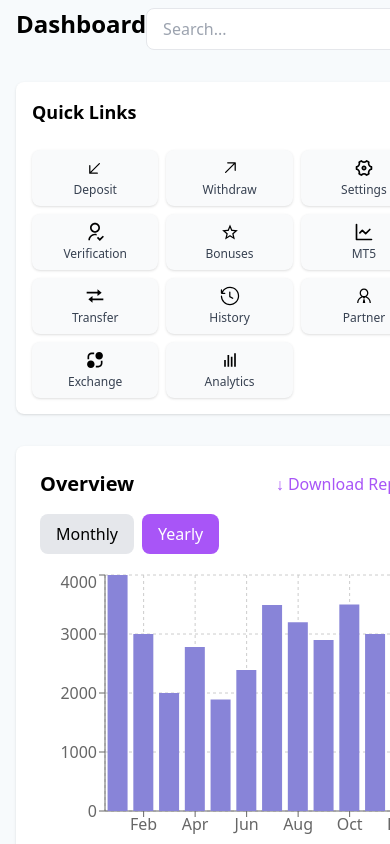
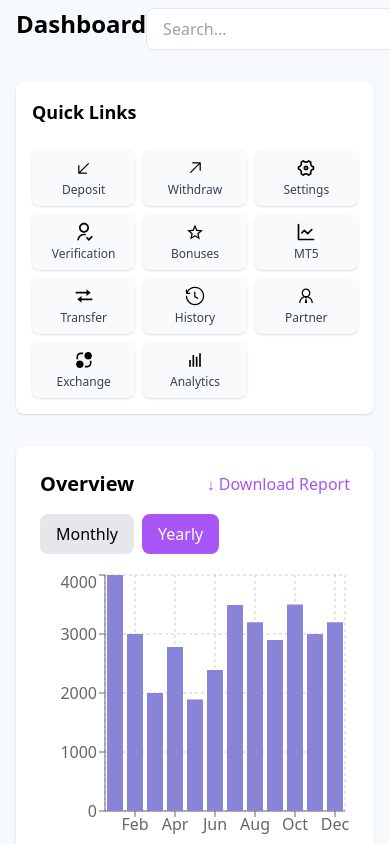
Before and after one commit to subham2913/figma, a React (Vite) app: page / in a window 390 px wide. Built offline with nearby package versions, Linux system fonts and the light colour scheme.

Commit message:
Update App.css

```diff
--- a/src/App.css
+++ b/src/App.css
@@ -1,3 +1,4 @@
+/* Sidebar Styling */
 .full-sidebar {
   width: 16rem; /* 256px */
   height: 110vh; /* Full screen height */
@@ -9,11 +10,17 @@
   overflow-y: auto; /* Allows scrolling if content overflows */
 }
 
-/* Mobile (up to 640px) */
-@media (max-width: 640px) {
+/* Mobile (up to 480px) */
+@media (max-width: 480px) {
+  .full-sidebar {
+    width: 10rem; /* 160px */
+  }
+}
+
+/* Mobile (481px to 640px) */
+@media (min-width: 481px) and (max-width: 640px) {
   .full-sidebar {
     width: 12rem; /* 192px */
-
   }
 }
 
@@ -38,14 +45,7 @@
   }
 }
 
-/* Additional Media Query for Smaller Screens (e.g., Phones) */
-@media (max-width: 480px) {
-  .full-sidebar {
-    width: 10rem;
-    ; /* 160px */
-  }
-}
-
+/* Copyright Styling */
 .copyright {
   position: relative;
 }
@@ -55,14 +55,13 @@
   font-size: 0.75rem; /* 12px */
   color: #D1E99B;
   top: 0;
-
   right: -0.6rem;
   transform: translateY(5px);
 }
 
+/* Navigation Styling */
 .nav {
-  padding-left: 1.5rem; /* 24px */
-  padding-right: 1.5rem; /* 24px */
+  padding: 1.5rem; /* 24px */
   margin-bottom: 2rem; /* 32px */
 }
 
@@ -80,6 +79,7 @@
   margin-left: 0.5rem; /* 8px */
 }
 
+/* Ditch Dollar Styling */
 .ditch-dollar {
   padding: 0.75rem; /* 12px */
   margin-bottom: 1rem; /* 16px */
@@ -107,6 +107,7 @@
   margin-left: 1.42rem; /* 28px */
 }
 
+/* Bottom Section Styling */
 .bottom-section {
   padding: 1.5rem; /* 24px */
   margin-top: auto; /* Pushes to the bottom */
@@ -127,6 +128,7 @@
   top: 0.5rem;
 }
 
+/* User Info Styling */
 .user-info {
   display: flex;
   align-items: center;
@@ -155,22 +157,34 @@
   margin-top: 8px;
 }
 
-
 /* Dashboard Styling */
 .dashboard {
   display: flex;
   flex-direction: column;
   height: 100vh; /* Full screen height */
   background-color: #f7fafc; /* Light background color */
-  overflow:auto;
-
+  overflow: auto;
   position: relative;
 }
 
-/* Mobile (up to 640px) */
-@media (max-width: 640px) {
+/* Mobile (up to 480px) */
+@media (max-width: 480px) {
   .dashboard {
-    flex-direction: row; /* Stack elements vertically on small screens */
+    flex-direction: column; /* Stack elements vertically on very small screens */
+    padding: 0 0.5rem; /* Reduce padding */
+  }
+
+  .maincontainer {
+    margin-left: 0; /* Remove left margin */
+    margin-right: 0; /* Remove right margin */
+    padding: 0.5rem; /* Reduce padding */
+  }
+}
+
+/* Mobile (481px to 640px) */
+@media (min-width: 481px) and (max-width: 640px) {
+  .dashboard {
+    flex-direction: row; /* Default row layout for small screens */
     padding: 0 1rem; /* Add padding to the sides */
   }
 
@@ -223,21 +237,7 @@
   }
 }
 
-/* Additional Media Query for Smaller Screens (e.g., Phones) */
-@media (max-width: 480px) {
-  .dashboard {
-    flex-direction: colomn; /* Stack elements vertically on very small screens */
-    padding: 0 0.5rem; /* Reduce padding */
-  }
-
-  .maincontainer {
-    margin-left: 0; /* Remove left margin */
-    margin-right: 0; /* Remove right margin */
-    padding: 0.5rem; /* Reduce padding */
-  }
-}
-
-/* Default styling */
+/* Trading Accounts Styling */
 .trading-accounts {
   padding: 1.5rem; /* p-6 */
   box-shadow: 0 1px 3px rgba(0, 0, 0, 0.1), 0 1px 2px rgba(0, 0, 0, 0.06);
@@ -292,15 +292,13 @@
   }
 }
 
-
-/* Mobile (up to 640px) */
-@media (max-width: 640px) {
+/* Flex Column Adjustments */
 .flex-col {
   flex-direction: column;
 }
 
 .md\:flex-row {
-    flex-direction: column;
+  flex-direction: row;
 }
 
 .md\:w-2\/3 {
@@ -315,4 +313,3 @@
   margin-left: 0;
   margin-right: 0;
 }
-}
```
Lines whose indentation alone changed are shown as unchanged.
